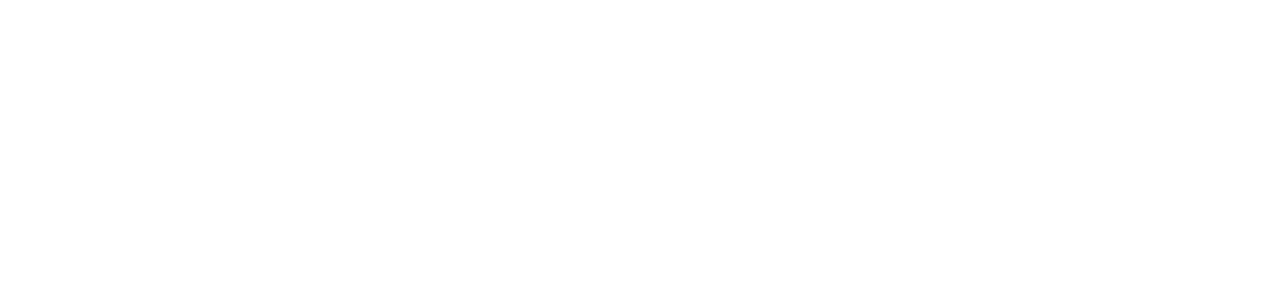
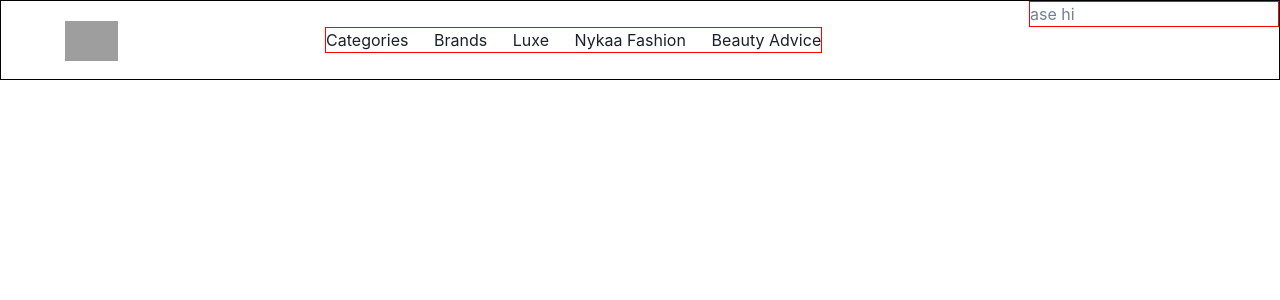
Before and after one commit to AFFAN-AHMAD/Nykaa-clone, a React (Create React App) app in the folder frontend/: page / in a window 1280 px wide. Shown: the top 300 px of the page. Built offline with nearby package versions, Linux system fonts and the light colour scheme; grey boxes are pictures that could not be loaded.

Commit message:
day1 part1

```diff
--- a/frontend/package.json
+++ b/frontend/package.json
@@ -42,5 +42,8 @@
       "last 1 firefox version",
       "last 1 safari version"
     ]
+  },
+  "devDependencies": {
+    "@babel/eslint-parser": "^7.18.9"
   }
 }
--- a/frontend/src/App.js
+++ b/frontend/src/App.js
@@ -1,8 +1,9 @@
+import Navbar from "./components/Navbar";
 
 function App() {
   return (
     <div>
-
+      <Navbar/>
     </div>
   );
 }
--- /dev/null
+++ b/frontend/src/components/Navbar.jsx
@@ -0,0 +1,24 @@
+import React from 'react'
+import styles from "./Navbar.module.css"
+import {Link} from "react-router-dom"
+const Navbar = () => {
+  return (
+    <div>
+        <div className={styles.Sc1}>
+<img src="https://theme.zdassets.com/theme_assets/222949/60503496e109d9e249ab19791fb335f0459a483e.png" alt="" />
+<div className={styles.sc11}>
+<Link to=''>Categories</Link>
+<Link to=''>Brands</Link>
+<Link to=''>Luxe</Link>
+<Link to=''>Nykaa Fashion</Link>
+<Link to=''>Beauty Advice</Link>
+</div>
+<div className={styles.sc12}>
+    <input type="text" placeholder='ase hi'/>
+</div>
+        </div>
+    </div>
+  )
+}
+
+export default Navbar
--- /dev/null
+++ b/frontend/src/components/Navbar.module.css
@@ -0,0 +1,21 @@
+.Sc1{
+    border:1px solid black;
+    display:flex;
+    height:10vh;
+
+}
+.Sc1>img{
+    height:5vh;
+    margin-left:5vw ;
+    margin-top: 2.5vh;
+}
+.sc11{
+    display:flex;
+    border:1px solid red;
+    gap:2vw;
+    margin-left:2vh;
+    margin: auto
+}
+.sc12>input{
+    border: 1px solid red;
+}
```
Also changed, not shown: 1 other file (tests, documents, lock files or other folders).
